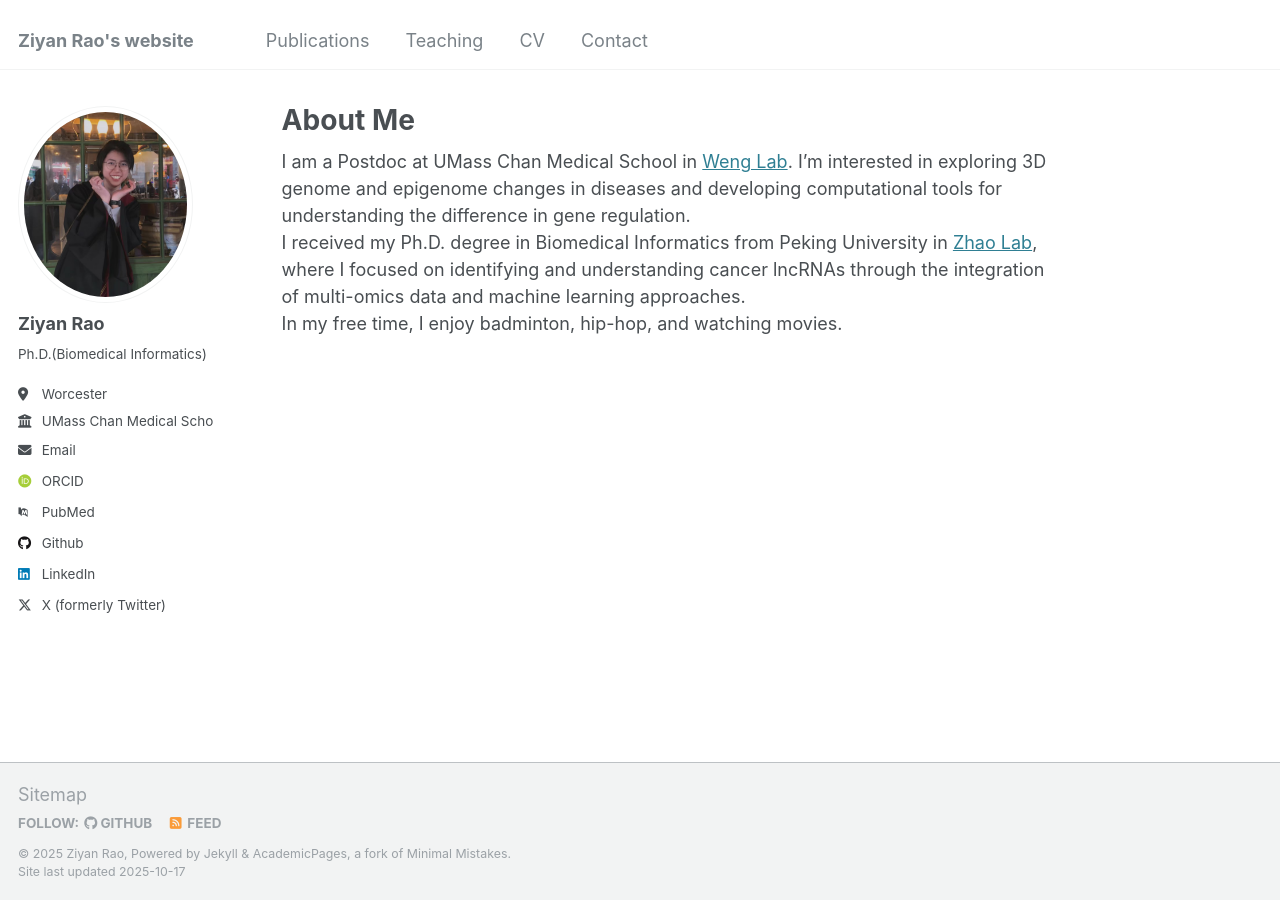
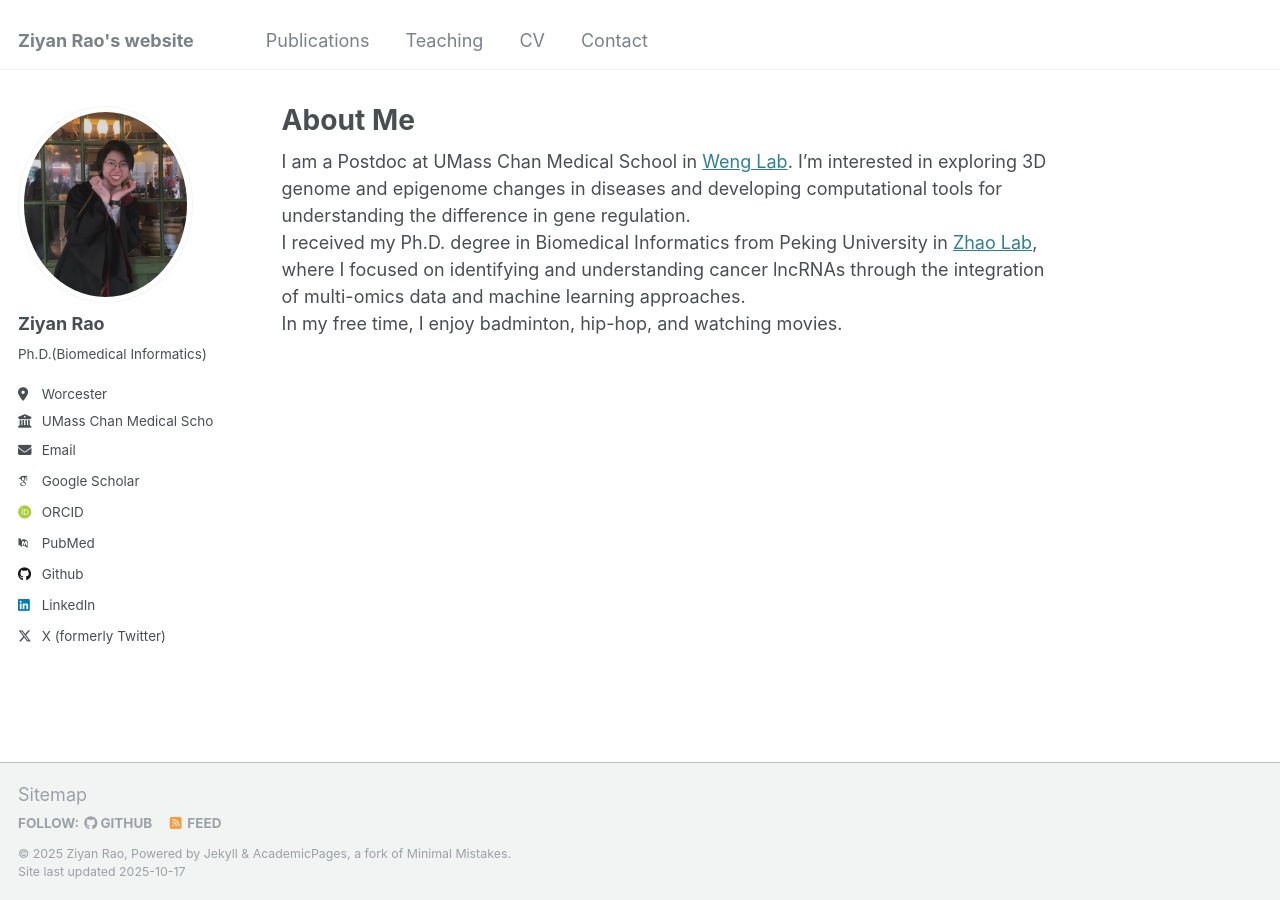
Before and after one commit to starrzy/starrzy.github.io, a Jekyll site: the page built from _pages/about.md, in a window 1280 px wide. Built offline with Jekyll 4.4.1, drawn with Linux system fonts in a browser that asks for light colours; some web fonts are replaced.

Commit message:
Update Google Scholar link in config file

```diff
--- a/_config.yml
+++ b/_config.yml
@@ -32,7 +32,7 @@ author:
 
   # Academic websites
   arxiv            : # URL - Update with the correct link to your profile
-  googlescholar    : #"https://scholar.google.com/citations?user=MkzlMlwAAAAJ&hl=en" #"https://scholar.google.com/citations?user=PS_CX0AAAAAJ"
+  googlescholar    : "https://scholar.google.com/citations?user=MkzlMlwAAAAJ&hl=en" #"https://scholar.google.com/citations?user=PS_CX0AAAAAJ"
   impactstory      : # URL
   orcid            : "http://orcid.org/0000-0002-9961-2036"
   semantic         : # URL
```
